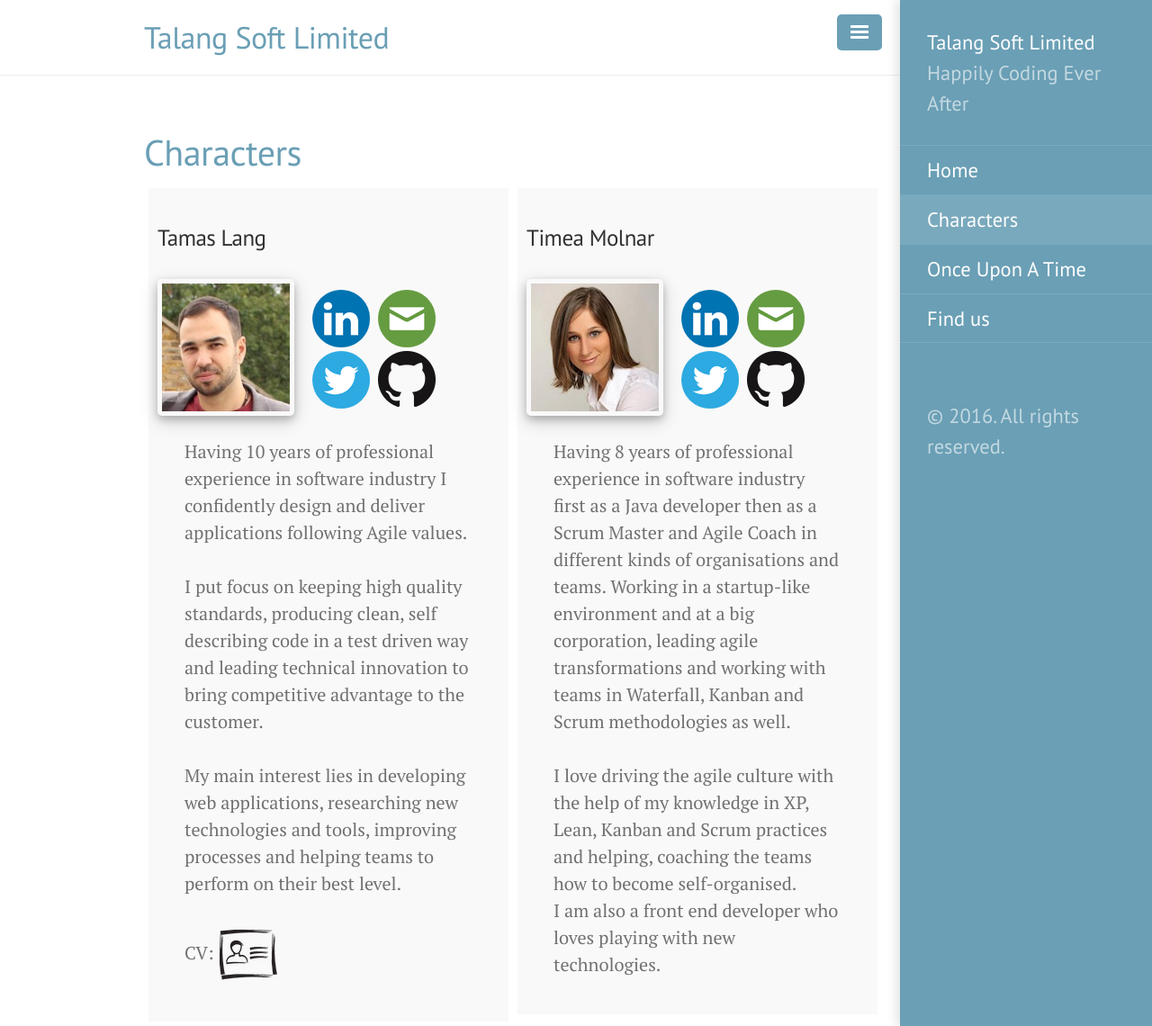
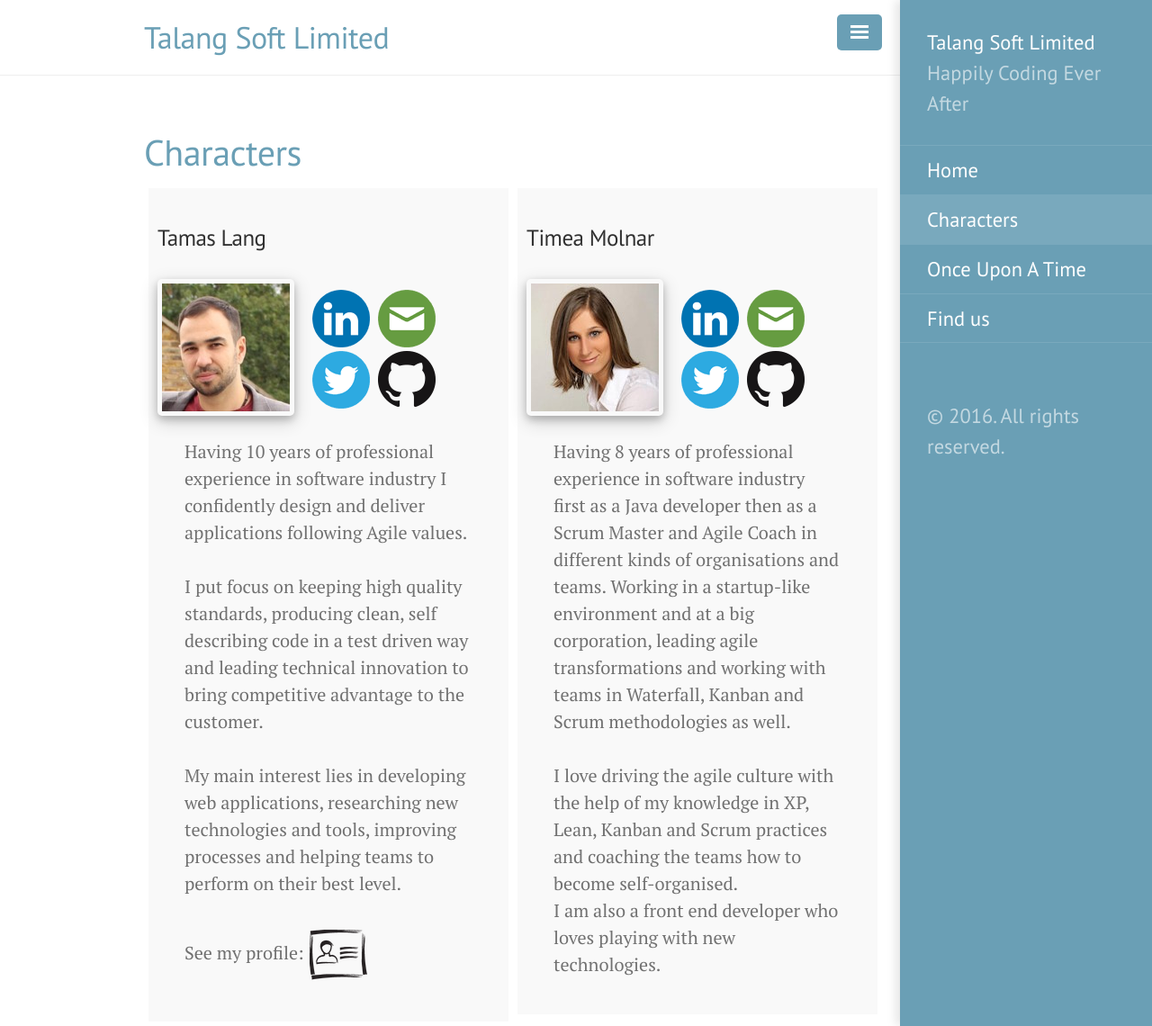
Before and after one commit to talangsoft/talangsoft.github.io, a Jekyll site: the page built from 1characters.md, in a window 1280 px wide and 1140 px high. Shown: the whole window at 90% size. Built offline with Jekyll 4.4.1, drawn with Linux system fonts in a browser that asks for light colours.

Commit message:
add profile link, change character text

```diff
--- a/1characters.md
+++ b/1characters.md
@@ -23,7 +23,7 @@ title: Characters
     <br/><br/>
     My main interest lies in developing web applications, researching new technologies and tools, improving processes and helping teams to perform on their best level.
     <br/><br/>
-    CV: <a href="https://docs.google.com/document/d/17hJZbrUoSDaHQkNYnuaHSK6HD_0sEuM30fB8uFF9JFU/pub" class="hvr-buzz-out iconCv" target="_blank"></a>
+    See my profile: <a href="https://docs.google.com/document/d/17hJZbrUoSDaHQkNYnuaHSK6HD_0sEuM30fB8uFF9JFU/pub" class="hvr-buzz-out iconCv" target="_blank"></a>
   </div>
 </div>
 
@@ -43,7 +43,7 @@ title: Characters
      Having 8 years of professional experience in software industry first as a Java developer then as a Scrum Master and Agile Coach in different kinds of organisations and teams.
      Working in a startup-like environment and at a big corporation, leading agile transformations and working with teams in Waterfall, Kanban and Scrum methodologies as well.
      <br/><br/>
-     I love driving the agile culture with the help of my knowledge in XP, Lean, Kanban and Scrum practices and helping, coaching the teams how to become self-organised.
+     I love driving the agile culture with the help of my knowledge in XP, Lean, Kanban and Scrum practices and coaching the teams how to become self-organised.
      <br/>
      I am also a front end developer who loves playing with new technologies.
   </div>
```
